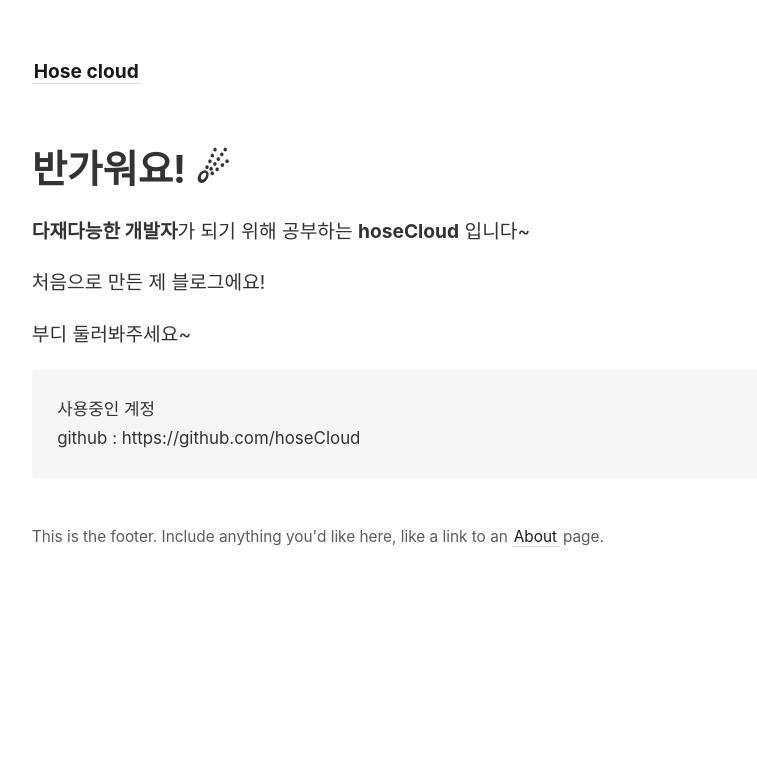
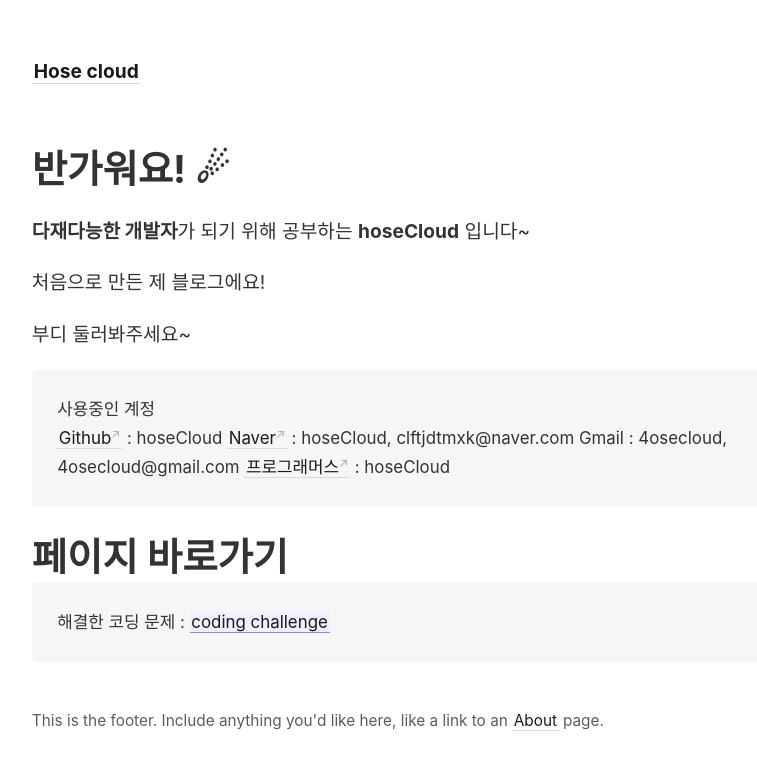
Before and after one commit to hoseCloud/hose_cloud, a Jekyll site: the page built from _pages/index.md, in a window 1280 px wide. Shown: the top 770 px of the page, without its empty margins (45-802 px from the left). Built offline with Jekyll 4.4.1, drawn with Linux system fonts in a browser that asks for light colours.

Commit message:
Add dataview in note, coding challenge

```diff
--- a/_pages/index.md
+++ b/_pages/index.md
@@ -15,8 +15,14 @@
 
 > 사용중인 계정
 >
-> github : https://github.com/hoseCloud
->
+> [Github](https://github.com/hoseCloud) : hoseCloud
+> [Naver](https://blog.naver.com/clftjdtmxk) : hoseCloud, clftjdtmxk@naver.com
+> Gmail : 4osecloud, 4osecloud@gmail.com
+> [프로그래머스](https://career.programmers.co.kr/pr/4osecloud_6377) : hoseCloud
+
+# 페이지 바로가기
+
+> 해결한 코딩 문제 : [[coding challenge]]
 
 <style>
   .wrapper {
```
Also changed, not shown: _pages/coding challenge.md (+7 -3 lines).
